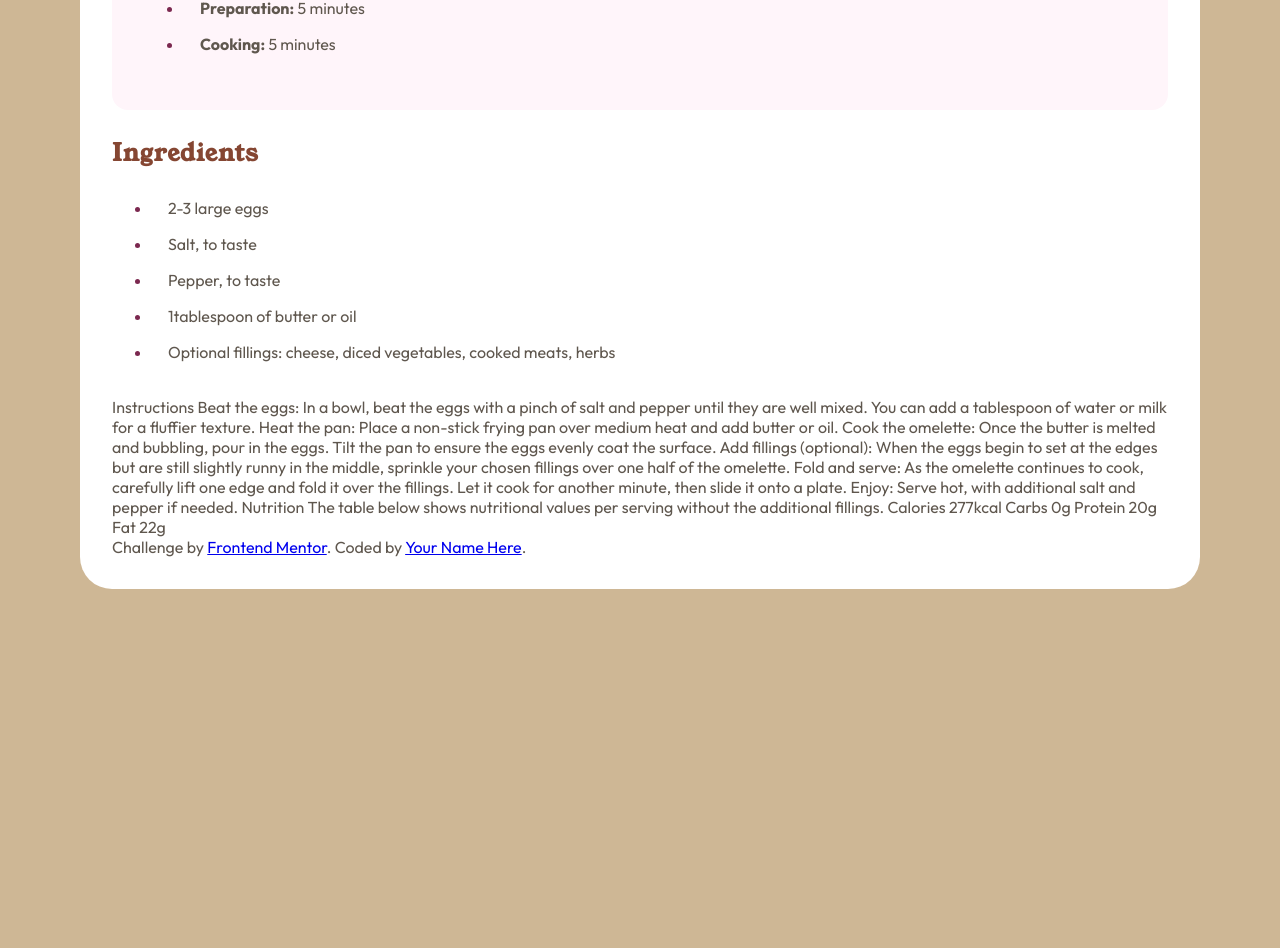
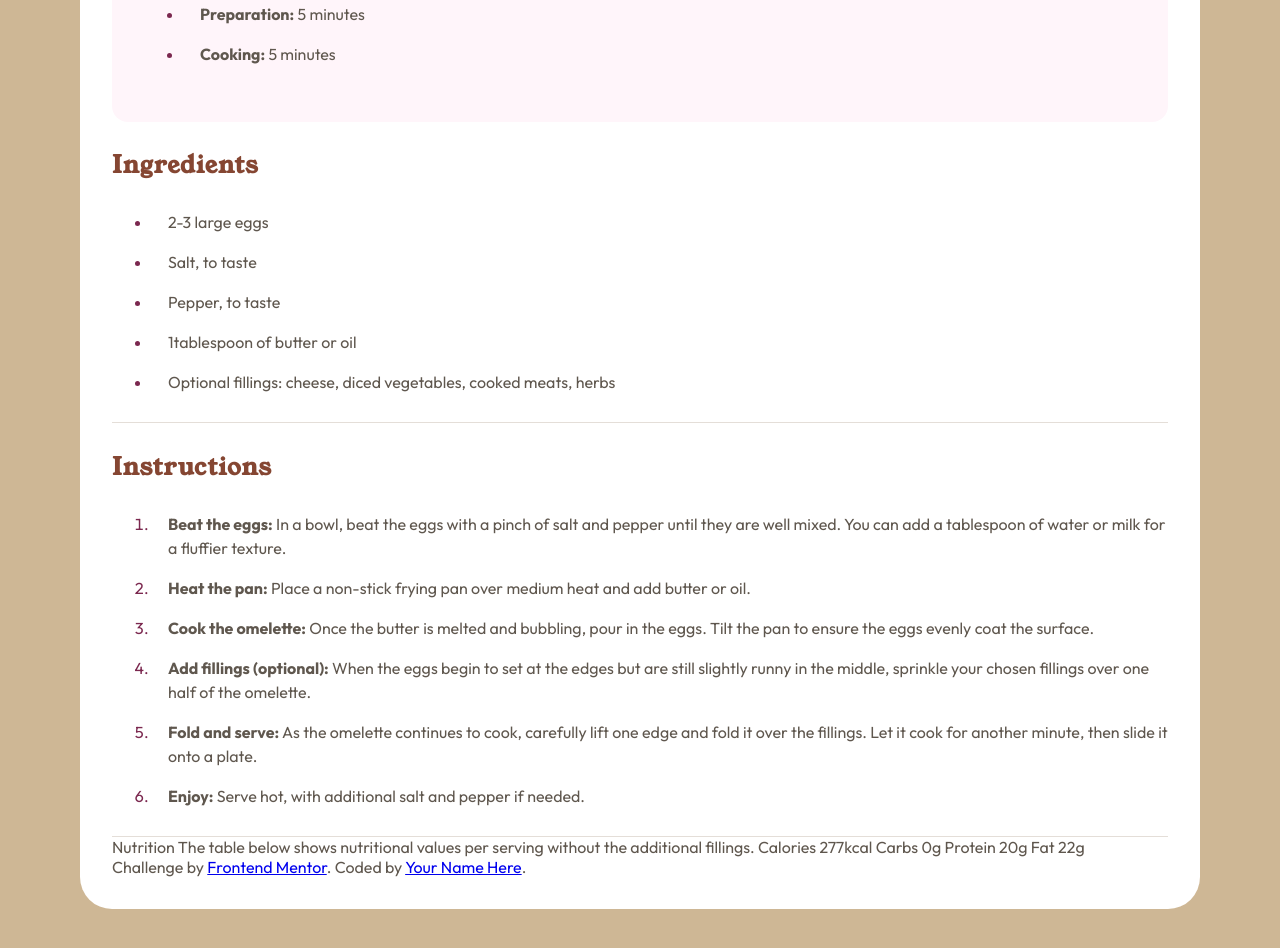
Before and after one commit to athirasarman/recipe-page, a React (Create React App) app: page / in a window 1280 px wide. Shown: the part 880-1828 px from the top of the page. Before the commit the page ends 1549 px from the top, so only its background shows below. Built offline with nearby package versions, Linux system fonts and the light colour scheme.

Commit message:
instructions section

```diff
--- a/src/components/recipe-page.js
+++ b/src/components/recipe-page.js
@@ -57,21 +57,57 @@ const RecipePage = () => {
               </span>
             </li>
           </ul>
+          <div class={styles.divider}></div>
         </section>
-        Instructions Beat the eggs: In a bowl, beat the eggs with a pinch of
-        salt and pepper until they are well mixed. You can add a tablespoon of
-        water or milk for a fluffier texture. Heat the pan: Place a non-stick
-        frying pan over medium heat and add butter or oil. Cook the omelette:
-        Once the butter is melted and bubbling, pour in the eggs. Tilt the pan
-        to ensure the eggs evenly coat the surface. Add fillings (optional):
-        When the eggs begin to set at the edges but are still slightly runny in
-        the middle, sprinkle your chosen fillings over one half of the omelette.
-        Fold and serve: As the omelette continues to cook, carefully lift one
-        edge and fold it over the fillings. Let it cook for another minute, then
-        slide it onto a plate. Enjoy: Serve hot, with additional salt and pepper
-        if needed. Nutrition The table below shows nutritional values per
-        serving without the additional fillings. Calories 277kcal Carbs 0g
-        Protein 20g Fat 22g
+        <section>
+          <h2 className={styles.mainHeading + " " + styles.sectionsHeading}>
+            Instructions
+          </h2>
+          <ol>
+            <li className={styles.listitem}>
+              <span className={styles.ingredientsText}>
+              <span className={styles.listitemHeading}>Beat the eggs:</span> In a bowl, beat the eggs with a pinch of salt and
+                pepper until they are well mixed. You can add a tablespoon of
+                water or milk for a fluffier texture.{" "}
+              </span>
+            </li>
+            <li className={styles.listitem}>
+              <span className={styles.ingredientsText}>
+              <span className={styles.listitemHeading}>Heat the pan:</span> Place a non-stick frying pan over medium heat and
+                add butter or oil.
+              </span>
+            </li>
+            <li className={styles.listitem}>
+              <span className={styles.ingredientsText}>
+              <span className={styles.listitemHeading}>Cook the omelette:</span> Once the butter is melted and bubbling, pour
+                in the eggs. Tilt the pan to ensure the eggs evenly coat the
+                surface.
+              </span>
+            </li>
+            <li className={styles.listitem}>
+              <span className={styles.ingredientsText}>
+              <span className={styles.listitemHeading}>Add fillings (optional):</span> When the eggs begin to set at the edges
+                but are still slightly runny in the middle, sprinkle your chosen
+                fillings over one half of the omelette.
+              </span>
+            </li>
+            <li className={styles.listitem}>
+              <span className={styles.ingredientsText}>
+              <span className={styles.listitemHeading}>Fold and serve:</span> As the omelette continues to cook, carefully
+                lift one edge and fold it over the fillings. Let it cook for
+                another minute, then slide it onto a plate.
+              </span>
+            </li>
+            <li className={styles.listitem}>
+              <span className={styles.ingredientsText}>
+              <span className={styles.listitemHeading}>Enjoy:</span> Serve hot, with additional salt and pepper if needed.
+              </span>
+            </li>
+          </ol>
+          <div class={styles.divider}></div>
+        </section>
+        Nutrition The table below shows nutritional values per serving without
+        the additional fillings. Calories 277kcal Carbs 0g Protein 20g Fat 22g
         <div class="attribution">
           Challenge by{" "}
           <a href="https://www.frontendmentor.io?ref=challenge" target="_blank">
--- a/src/components/recipe-page.module.css
+++ b/src/components/recipe-page.module.css
@@ -35,26 +35,32 @@
 }
 .listitem {
   padding: 8px 0 8px 16px;
-  color:var(--dark-raspberry);
+  color: var(--dark-raspberry);
+  line-height: 1.5;
 }
-.listitemHeading{
-  font-weight: 700;;
+.listitemHeading {
+  font-weight: 700;
   color: var(--wenge-brown);
 }
-.listitemText{
+.listitemText {
   color: var(--wenge-brown);
 }
-.ingredients{
- margin:26.8px 0;
+.divider {
+  border-bottom: 1px solid var(--light-grey);
+  width: 100%;
+  margin: 20px 0 0 0;
 }
-.sectionsHeading{
-  color:var(--nutmeg);
+.ingredients {
+  margin: 26.8px 0;
+}
+.sectionsHeading {
+  color: var(--nutmeg);
   font-family: var(--heading-font);
 }
-.ingredientlistitem{
+.ingredientlistitem {
   color: var(--dark-raspberry);
 }
-.ingredientsText{
+.ingredientsText {
   color: var(--wenge-brown);
 }
 /* Responsive styles */
@@ -80,7 +86,7 @@
   .mainHeading {
     font-size: 40px;
   }
-  .sectionsHeading{
+  .sectionsHeading {
     font-size: 24px;
   }
 }
```
